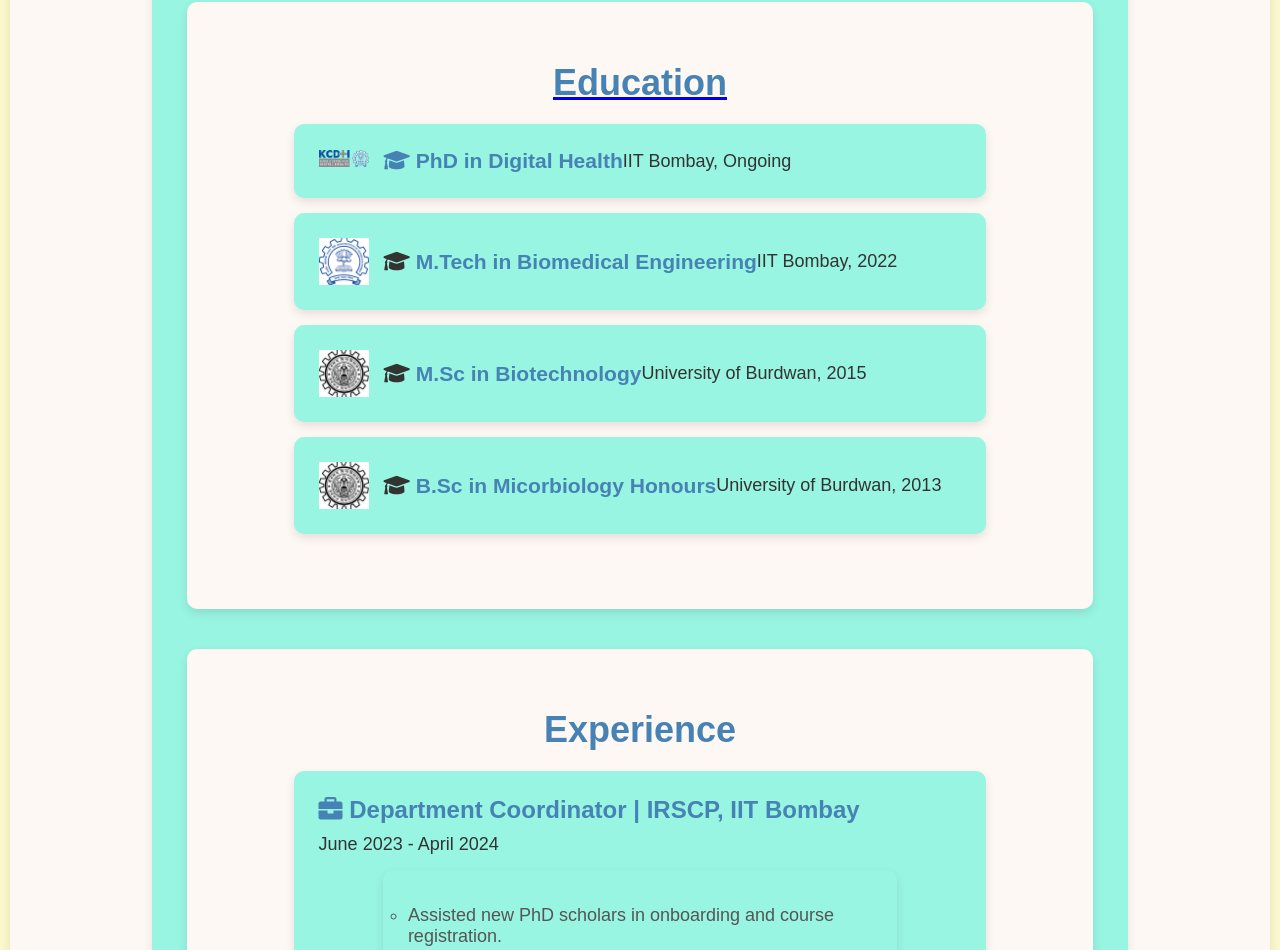
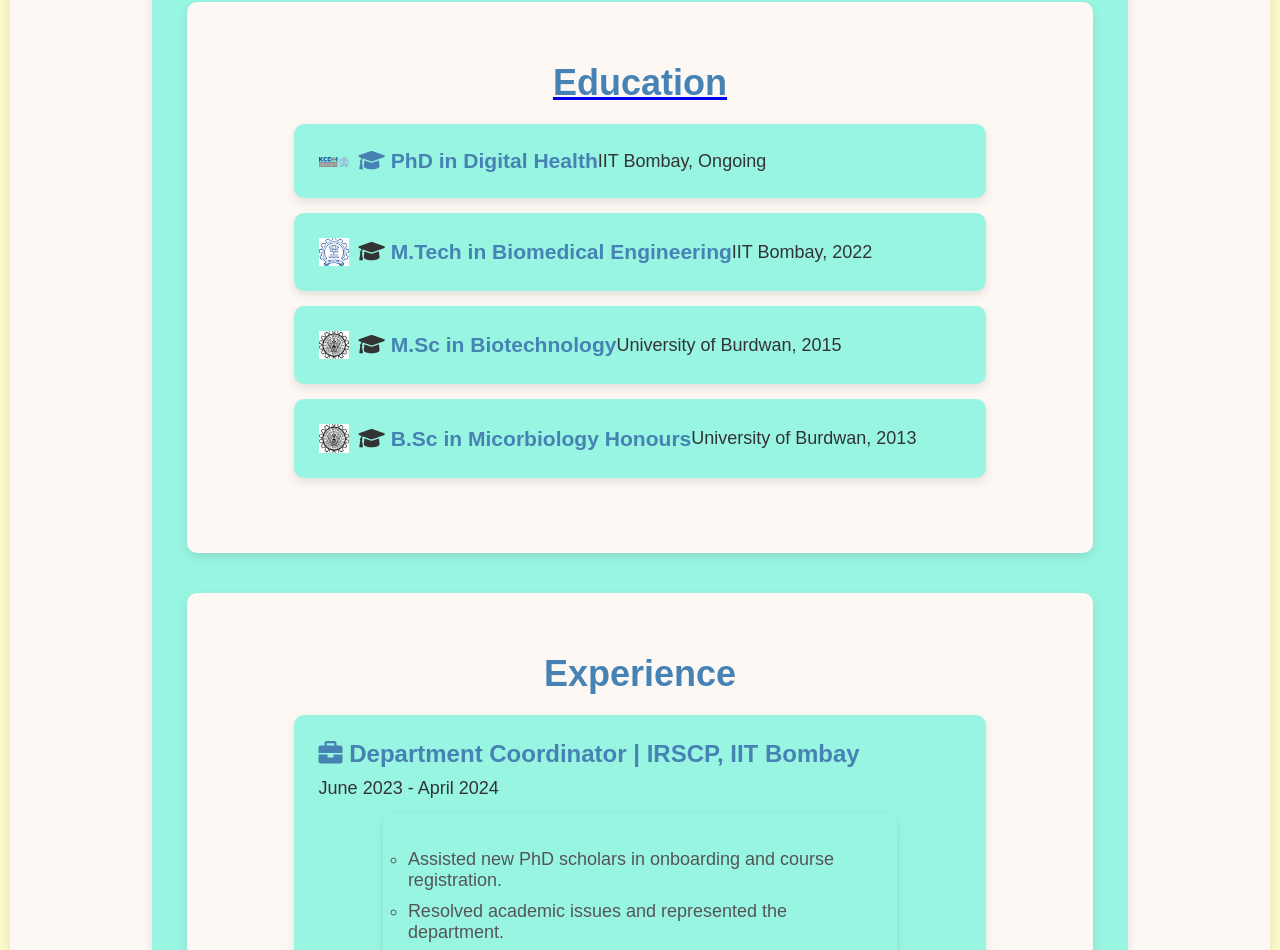
Before and after one commit to MicroBuddha/Buddhadev, a plain HTML site: page index.html in a window 1280 px wide. Shown: the part 2313-3263 px from the top of the page. Drawn offline with Linux system fonts and the light colour scheme.

Commit message:
Update style.css

```diff
--- a/style.css
+++ b/style.css
@@ -127,7 +127,7 @@ body {
     margin-bottom: 10px;
 }
 
-/* Education Card with Logo Styling */
+/* Education Card with Smaller Logo Styling */
 .education-card {
     background-color: #98f5e1; /* Soft mint green */
     color: #333;
@@ -142,9 +142,9 @@ body {
 }
 
 .education-logo {
-    width: 50px; /* Adjust size as needed */
+    width: 30px; /* Smaller size for logos */
     height: auto;
-    margin-right: 15px;
+    margin-right: 10px;
 }
 
 .education-card h3 a {
```
